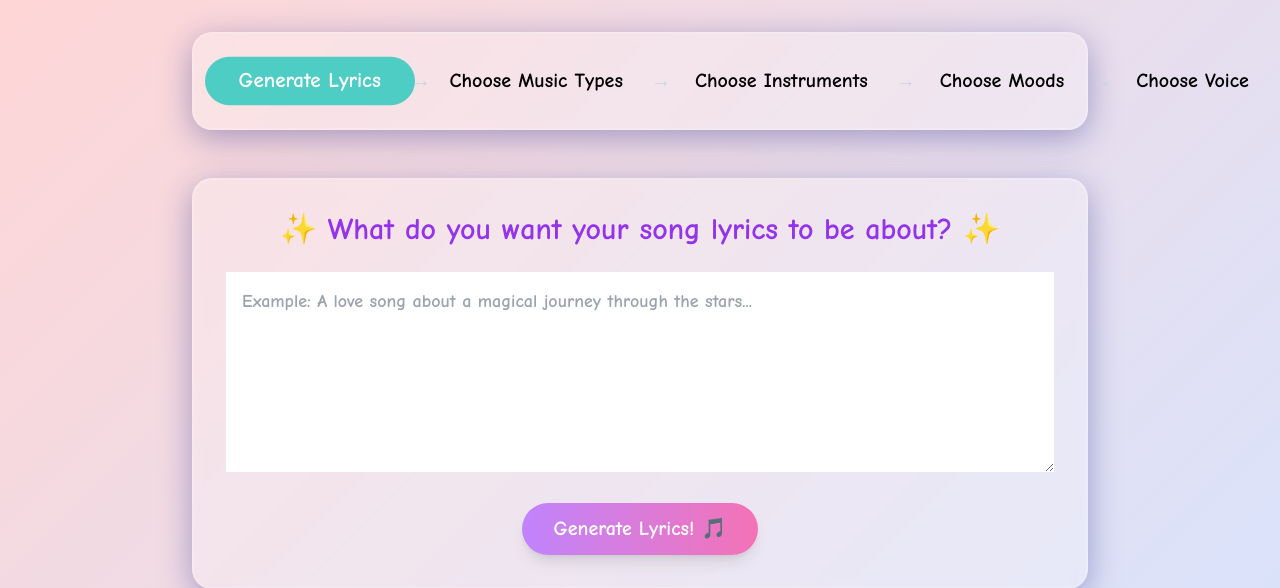
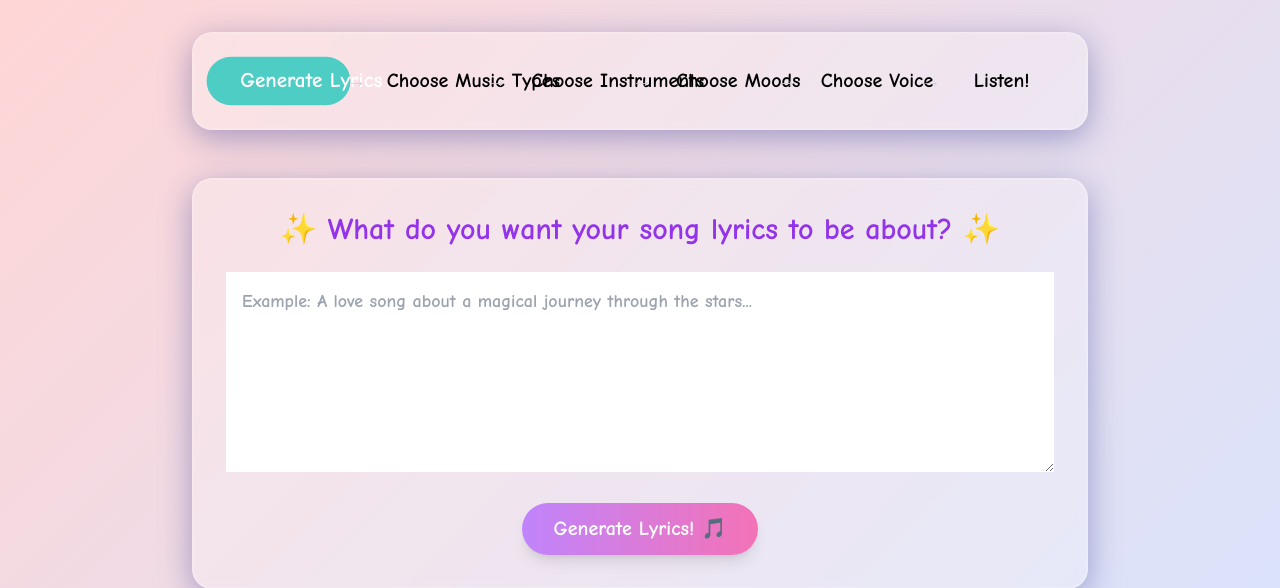
Before and after one commit to ECLLC42/geno, a Flask app: page /create in a window 1280 px wide. Shown: the top 588 px of that part. Run offline with Flask 3, Linux system fonts and the light colour scheme; the page is wider than the window, and the part outside it is not shown; some libraries are stand-ins or nearby versions.

Commit message:
lyrics page ui

```diff
--- a/templates/lyrics.html
+++ b/templates/lyrics.html
@@ -95,7 +95,7 @@
 <body class="p-8">
     <div class="max-w-4xl mx-auto">
         <!-- Steps indicator -->
-        <div class="grid grid-cols-2 md:flex md:justify-between gap-2 mb-12 px-4 py-6 glass-card">
+        <div class="grid grid-cols-2 md:grid-cols-6 gap-2 mb-12 px-4 py-6 glass-card">
             <div class="step-item active rounded-full text-center">
                 Generate Lyrics
             </div>
```
